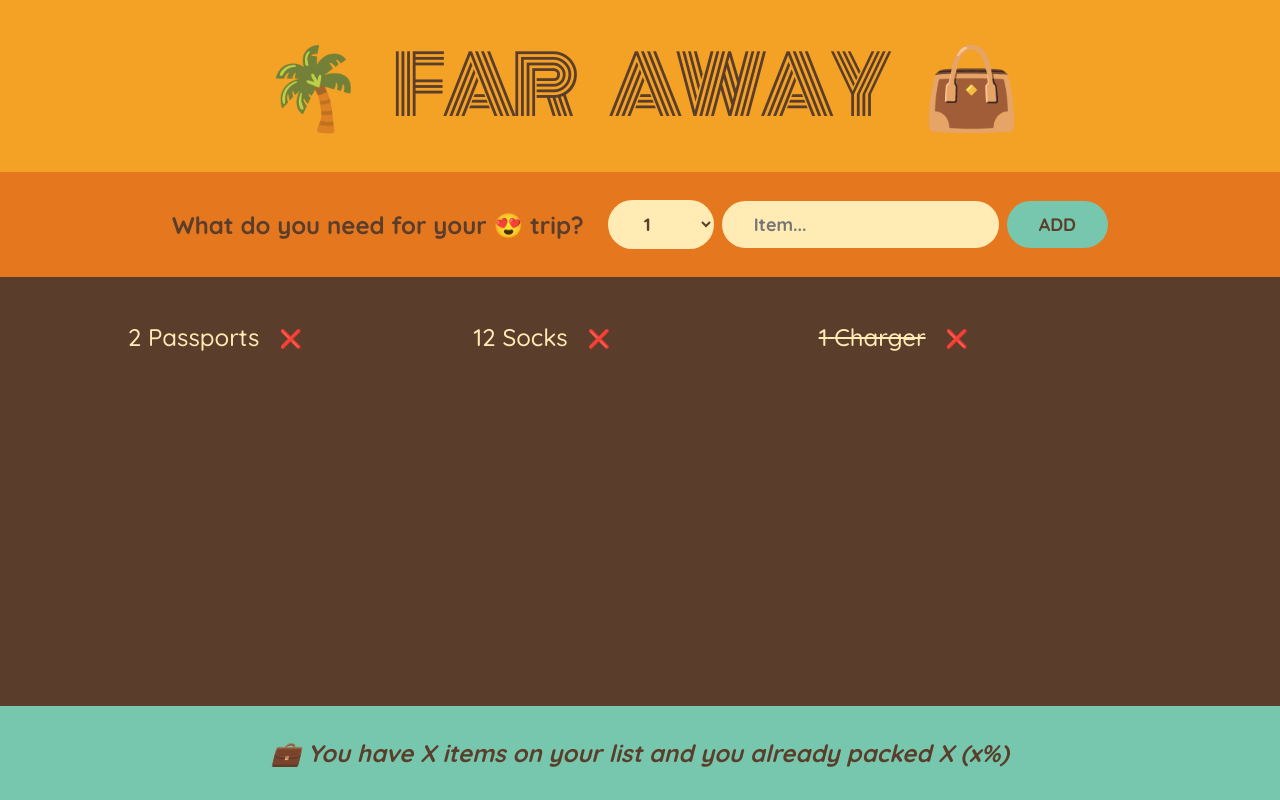
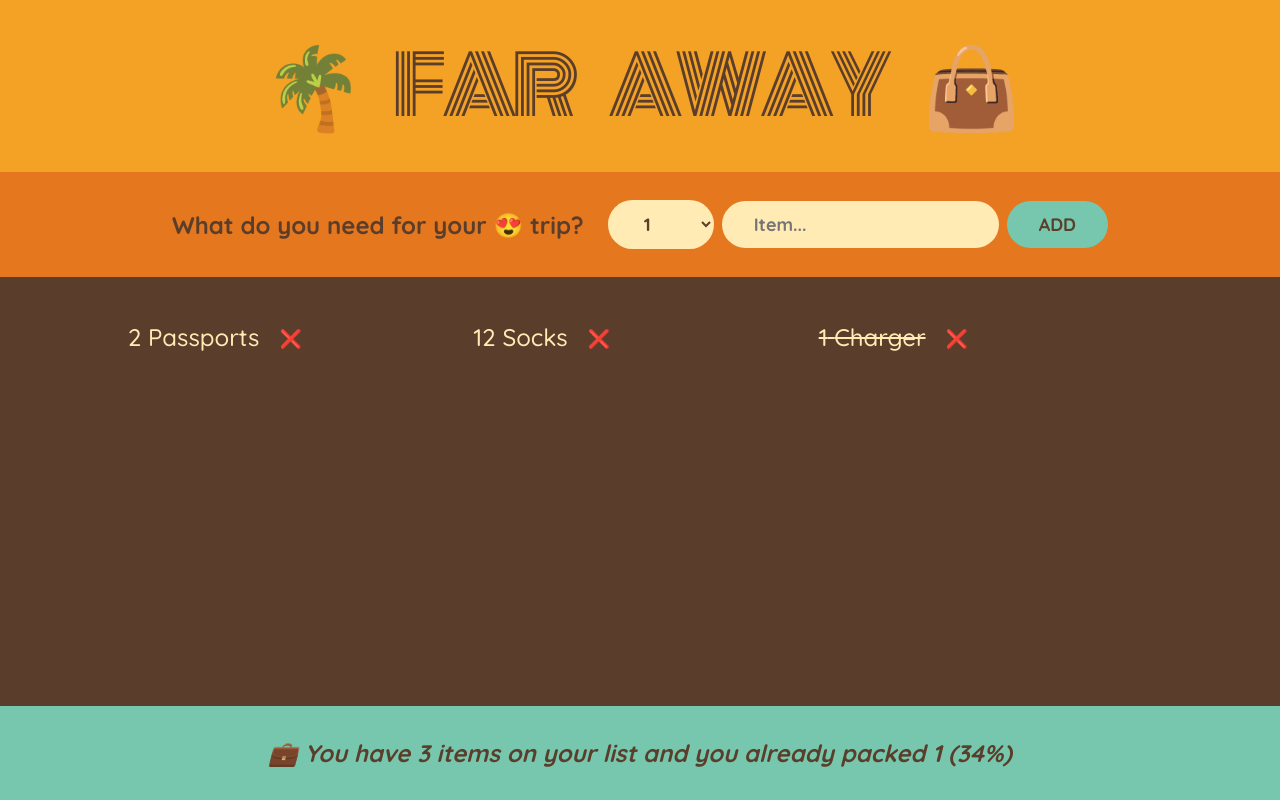
Before and after one commit to Dual1tyxd3v/far-away, a React (Create React App) app: page / in a window 1280 px wide. Built offline with nearby package versions, Linux system fonts and the light colour scheme.

Commit message:
Added stats dynamically rendering

```diff
--- a/src/components/app/app.tsx
+++ b/src/components/app/app.tsx
@@ -18,7 +18,7 @@ function App(): JSX.Element {
       <Logo />
       <Form setItems={addItem} />
       <PackingList items={items} />
-      <Stats />
+      <Stats items={items} />
     </div>
   );
 }
--- a/src/components/stats/stats.tsx
+++ b/src/components/stats/stats.tsx
@@ -1,7 +1,12 @@
-export default function Stats() {
+import { PackItems } from '../../types/types';
+
+export default function Stats({items}: {items: PackItems}) {
+  const readyItems = items.filter((item) => item.packed).length;
+  const readyPerProcent = Math.ceil(readyItems * 100 / items.length);
+
   return (
     <footer className="stats">
-      <em>💼 You have X items on your list and you already packed X (x%)</em>
+      <em>💼 You have {items.length} items on your list and you already packed {readyItems} ({readyPerProcent}%)</em>
     </footer>
   );
 }
--- a/src/types/types.ts
+++ b/src/types/types.ts
@@ -4,3 +4,5 @@ export type PackItem = {
   quantity: number;
   packed: boolean;
 };
+
+export type PackItems = PackItem[];
```
Also changed, not shown: src/components/packing-list/packing-list.tsx (+2 -6 lines).
